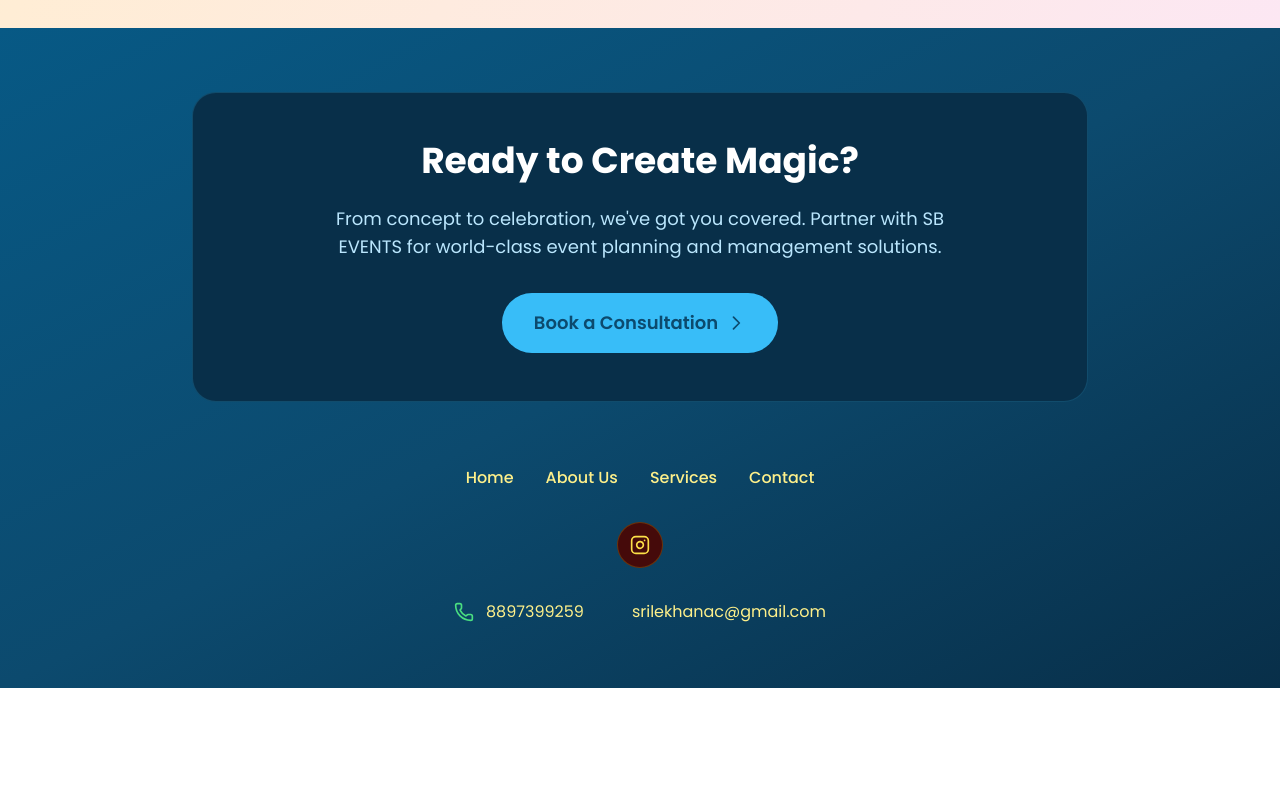
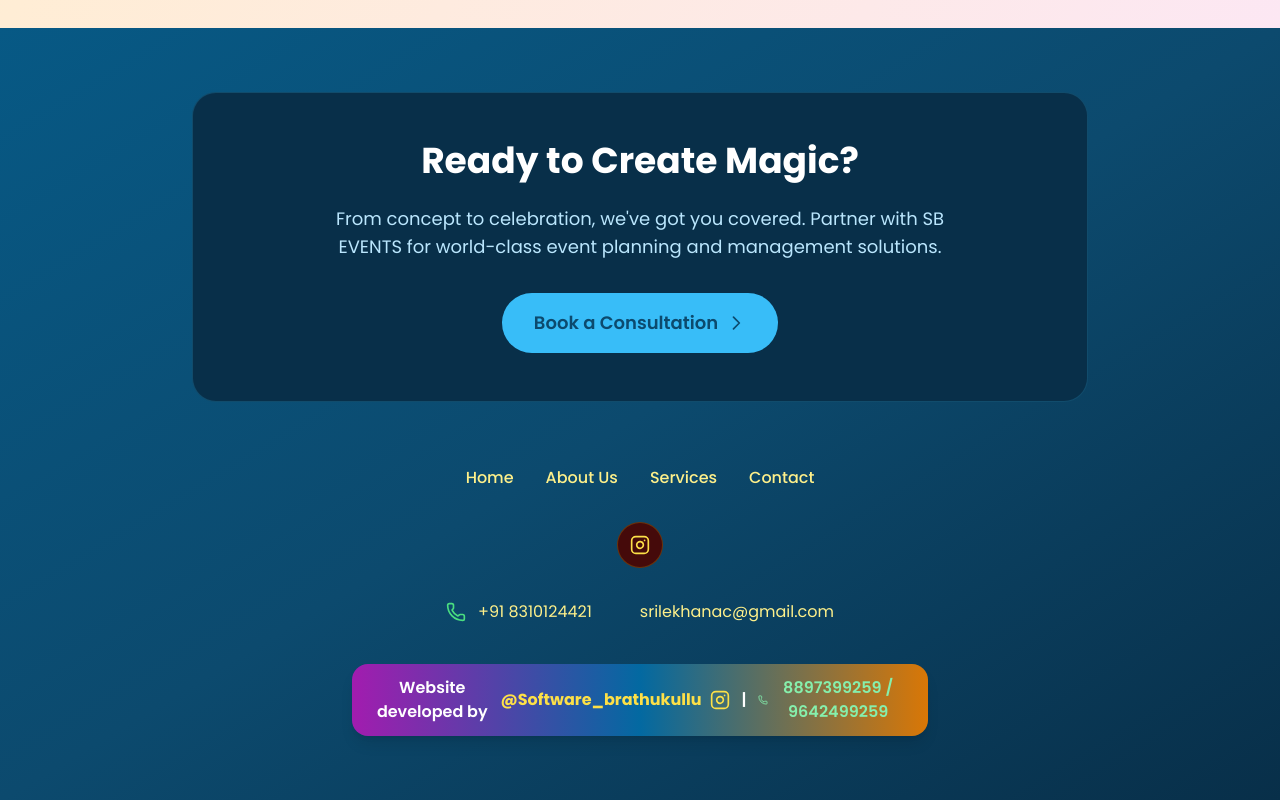
Before and after one commit to teamprojects2489-a11y/Bhanu, a React (Vite) app: page /activities/caricatures in a window 1280 px wide. Shown: the part 1712-2512 px from the top of the page. Before the commit the page ends 2400 px from the top, so only its background shows below. Built offline with nearby package versions, Linux system fonts and the light colour scheme.

Commit message:
Deleted f5.webp and updated index.tsx and Footer.tsx

```diff
--- a/src/assets/index.tsx
+++ b/src/assets/index.tsx
@@ -64,7 +64,6 @@ import f1 from './facepaintying/f1.webp';
 import f2 from './facepaintying/f2.webp';
 import f3 from './facepaintying/f3.webp';
 import f4 from './facepaintying/f4.webp';
-import f5 from './facepaintying/f5.webp';
 import f6 from './facepaintying/f6.webp';
 import f7 from './facepaintying/f7.webp';
 import f8 from './facepaintying/f8.webp';
@@ -378,7 +377,7 @@ export const BraceletMakingImages = [
 ];
 
 export const FacePaintImages = [
-  f1, f2, f3, f4, f5, f6, f7, f8, f9, f10,
+  f1, f2, f3, f4, f6, f7, f8, f9, f10,
   f11, f12, f13, f14, f15, f16, f17, f18, f19, f20, f21
 ];
 
--- a/src/components/Footer.tsx
+++ b/src/components/Footer.tsx
@@ -127,8 +127,8 @@ const Footer: React.FC = () => {
         <div className="flex flex-col md:flex-row justify-center gap-12 items-center text-yellow-200">
           <p className="flex items-center gap-3">
             <Phone className="w-5 h-5 text-green-400" />
-            <a href="tel:8897399259" className="hover:underline">
-              8897399259
+            <a href="tel:+918310124421" className="hover:underline">
+             +91 8310124421
             </a>
           </p>
           <p>
@@ -137,6 +137,37 @@ const Footer: React.FC = () => {
             </a>
           </p>
         </div>
+          {/* Developer Credit */}
+      <div className="mt-10 flex flex-col items-center">
+  <div className="
+    flex flex-col sm:flex-row items-center justify-center
+    space-y-2 sm:space-y-0 sm:space-x-3
+    bg-gradient-to-r from-fuchsia-700 via-sky-700 to-amber-600
+    px-4 py-3 sm:px-6 rounded-2xl shadow-lg w-full max-w-xl text-center
+  ">
+    <span className="text-white font-semibold text-base">
+      Website developed by
+    </span>
+    <a
+      href="https://instagram.com/software_brathukullu"
+      target="_blank"
+      rel="noopener noreferrer"
+      className="flex items-center gap-2 text-yellow-300 hover:text-pink-300 font-bold transition-colors duration-300"
+      aria-label="Software_brathukullu Instagram"
+    >
+      @Software_brathukullu
+      <Instagram className="w-5 h-5" />
+    </a>
+    <span className="hidden sm:inline text-white font-semibold text-base">|</span>
+    <a
+      href="tel:8897399259"
+      className="flex items-center gap-1 text-green-300 hover:text-green-400 font-semibold transition-colors duration-300"
+    >
+      <Phone className="w-4 h-4" />
+      8897399259 / 9642499259
+    </a>
+  </div>
+</div>
       </div>
     </footer>
   );
```
Also changed, not shown: src/assets/facepaintying/f5.webp (deleted).
